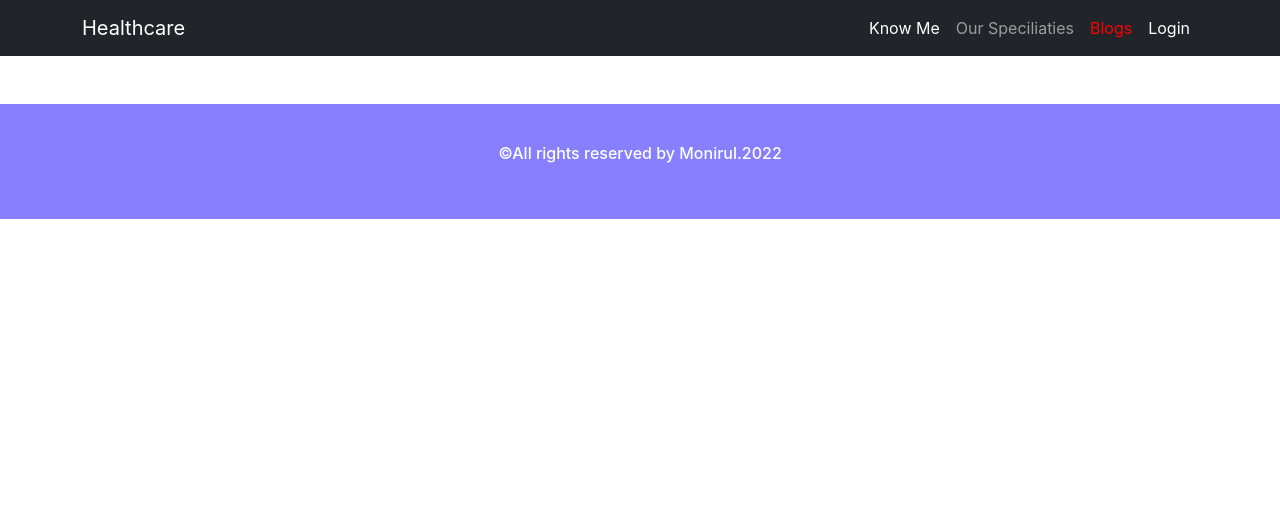
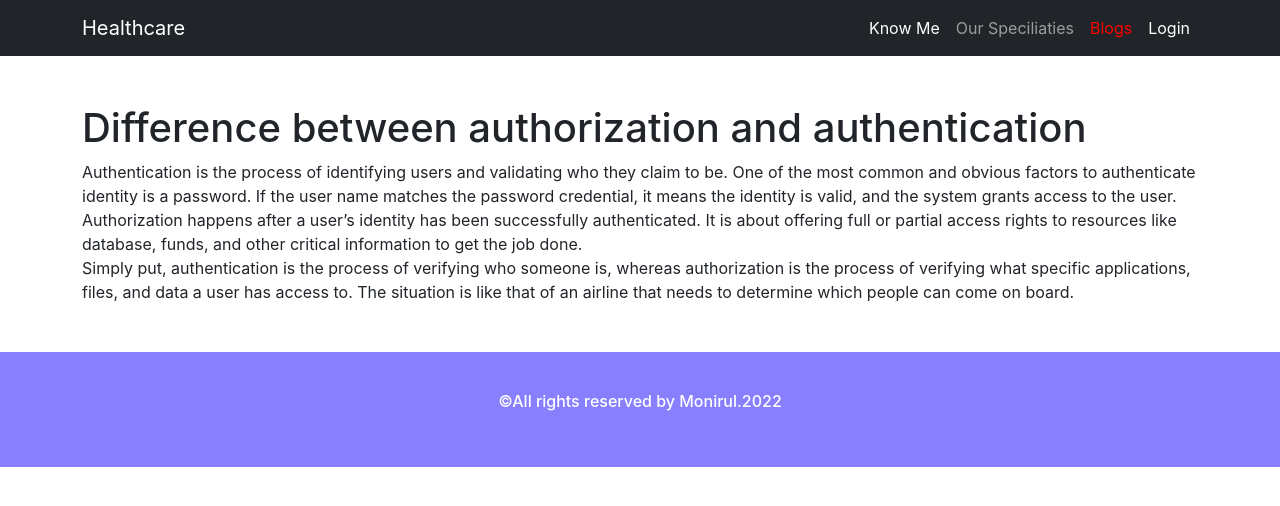
Before and after one commit to Farhan-Abid/Healthcare-Happiness, a React (Create React App) app: page /blogs in a window 1280 px wide. Shown: the top 506 px of the page. Built offline with nearby package versions, Linux system fonts and the light colour scheme; no server answers.

Commit message:
added questions and answers in blog section

```diff
--- a/src/Pages/Blogs/Blogs.js
+++ b/src/Pages/Blogs/Blogs.js
@@ -3,7 +3,13 @@ import React from "react";
 const Blogs = () => {
   return (
     <div className="container my-5">
-
+      <h1>Difference between authorization and authentication</h1>
+      <p>Authentication is the process of identifying users and validating who they claim to be. One of the most common and obvious factors to authenticate identity is a password. If the user name matches the password credential, it means the identity is valid, and the system grants access to the user.
+        <br />
+      Authorization happens after a user’s identity has been successfully authenticated. It is about offering full or partial access rights to resources like database, funds, and other critical information to get the job done.
+      <br />
+      Simply put, authentication is the process of verifying who someone is, whereas authorization is the process of verifying what specific applications, files, and data a user has access to. The situation is like that of an airline that needs to determine which people can come on board.
+      </p>
     </div>
   );
 };
```
